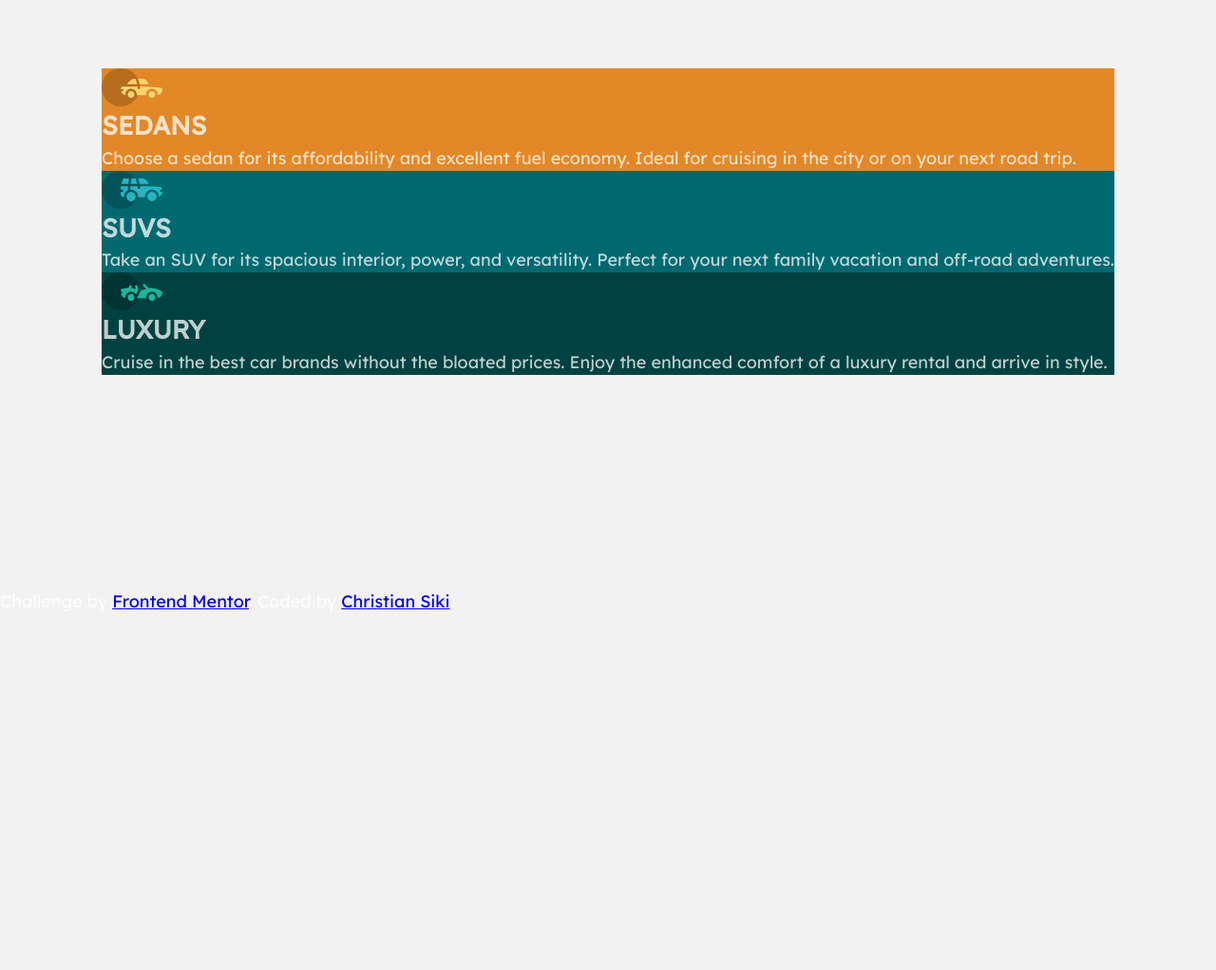
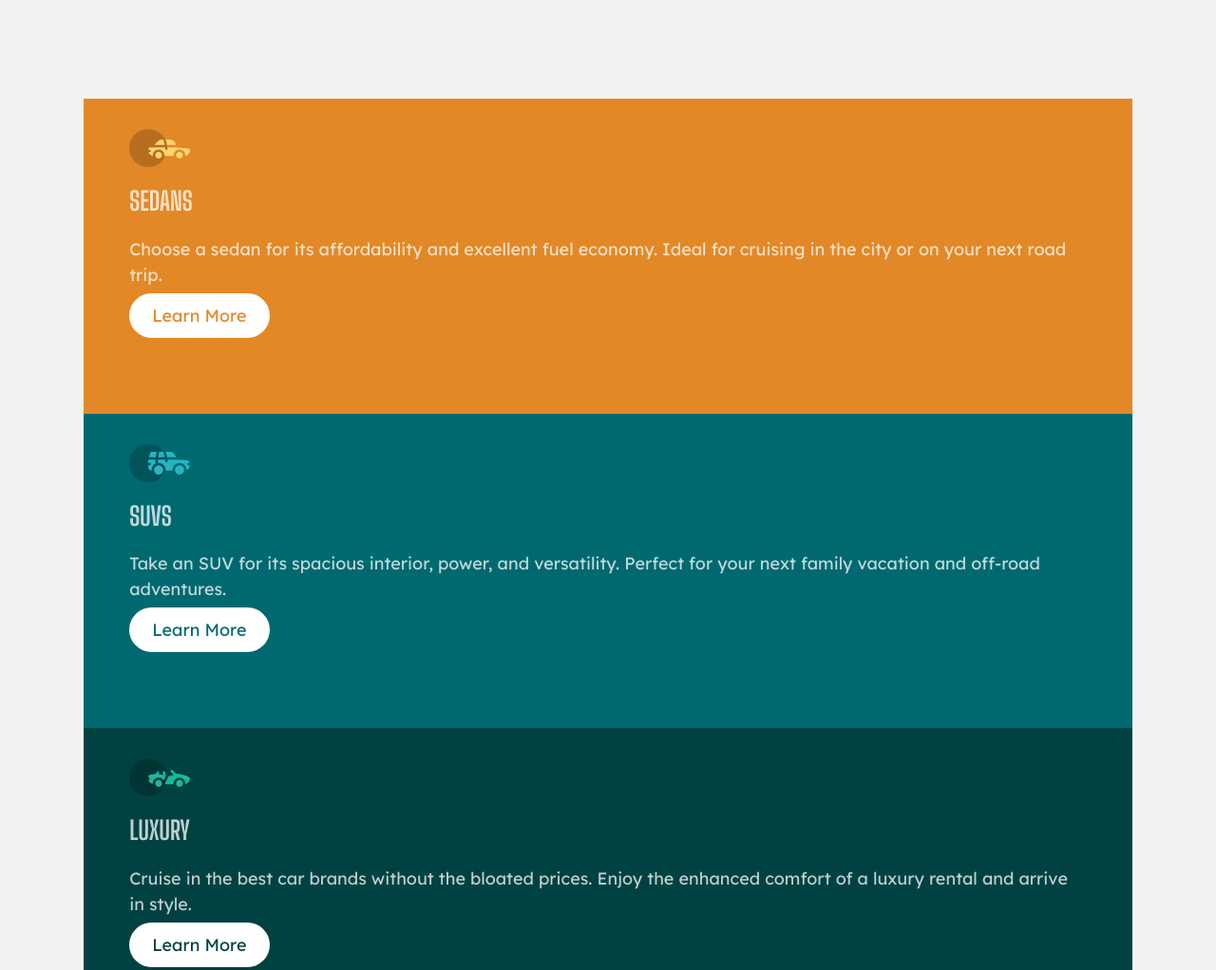
Before and after one commit to christiansiki/FEM-3-column-preview-card, a plain HTML site: page index.html in a window 1280 px wide. Shown: the top 1022 px of the page at 95% size. Before the commit the page ends 800 px from the top, so only its background shows below. Drawn offline with Linux system fonts and the light colour scheme.

Commit message:
added button, added card & btn  stylings

```diff
--- a/index.css
+++ b/index.css
@@ -86,6 +86,10 @@ select {
     gap: var(--gap), 1rem;
 }
 
+.flow > *:where(:not(:first-child)) {
+  margin-top: var(--flow-space, 1rem);
+}
+
 .container {
   /* logical property that looks at inline access (left/right) */
   padding-inline: 2em;
@@ -110,6 +114,17 @@ select {
     color: hsl(var(--clr-white));
 }
 
+.text-orange {
+    color: hsl(var(--clr-orange));
+}
+
+.text-cyan {
+    color: hsl(var(--clr-cyan));
+}
+
+.text-dark-cyan {
+    color: hsl(var(--clr-dark-cyan));
+}
 /* typography */
 
 .ff-sans-serif {
@@ -125,8 +140,23 @@ select {
 
 /* components */
 
+.card {
+    padding-block: 2rem;
+    padding-inline: 3rem;
+    padding-bottom: 5em;
+}
+
 .card-grid {
     display: grid;
     grid-auto-columns: 1fr;
+    padding-block: 2rem;
+    width: min(95%, 70rem);
+    margin-inline: auto;
+}
 
+.btn {
+    padding: 0.75rem 1.5rem;
+    background-color: hsl(var(--clr-white));
+    border-radius: 100px;
+    text-decoration: none;
 }
--- a/index.html
+++ b/index.html
@@ -19,37 +19,46 @@
   <main class="container">
     <section class="card-grid">
 
-      <article class="bg-orange">
+      <article class="card flow bg-orange">
         <picture>
           <img src="/images/icon-sedans.svg" alt="sedan icon">
         </picture>
-        <h2 class="uppercase">Sedans</h2>
+        <h2 class="ff-cursive uppercase">Sedans</h2>
         <p>
           Choose a sedan for its affordability and excellent fuel economy. Ideal for cruising in the city
           or on your next road trip.
         </p>
+        <div>
+          <a class="btn text-orange" href="#">Learn More</a>
+        </div>
       </article>
 
-      <article class="bg-cyan">
+      <article class="card flow bg-cyan">
         <picture>
           <img src="/images/icon-suvs.svg" alt="suv icon">
         </picture>
-        <h2 class="uppercase">SUVs</h2>
+        <h2 class="ff-cursive uppercase">SUVs</h2>
         <p>
           Take an SUV for its spacious interior, power, and versatility. Perfect for your next family vacation
           and off-road adventures.
         </p>
+        <div>
+          <a class="btn text-cyan" href="#">Learn More</a>
+        </div>
       </article>
 
-      <article class="bg-dark-cyan">
+      <article class="card flow bg-dark-cyan">
         <picture>
           <img src="/images/icon-luxury.svg" alt="luxury icon">
         </picture>
-        <h2 class="uppercase">Luxury</h2>
+        <h2 class="ff-cursive uppercase">Luxury</h2>
         <p>
           Cruise in the best car brands without the bloated prices. Enjoy the enhanced comfort of a luxury
           rental and arrive in style.
         </p>
+        <div>
+          <a class="btn text-dark-cyan" href="#">Learn More</a>
+        </div>
       </article>
     </section>
   </main>
```
